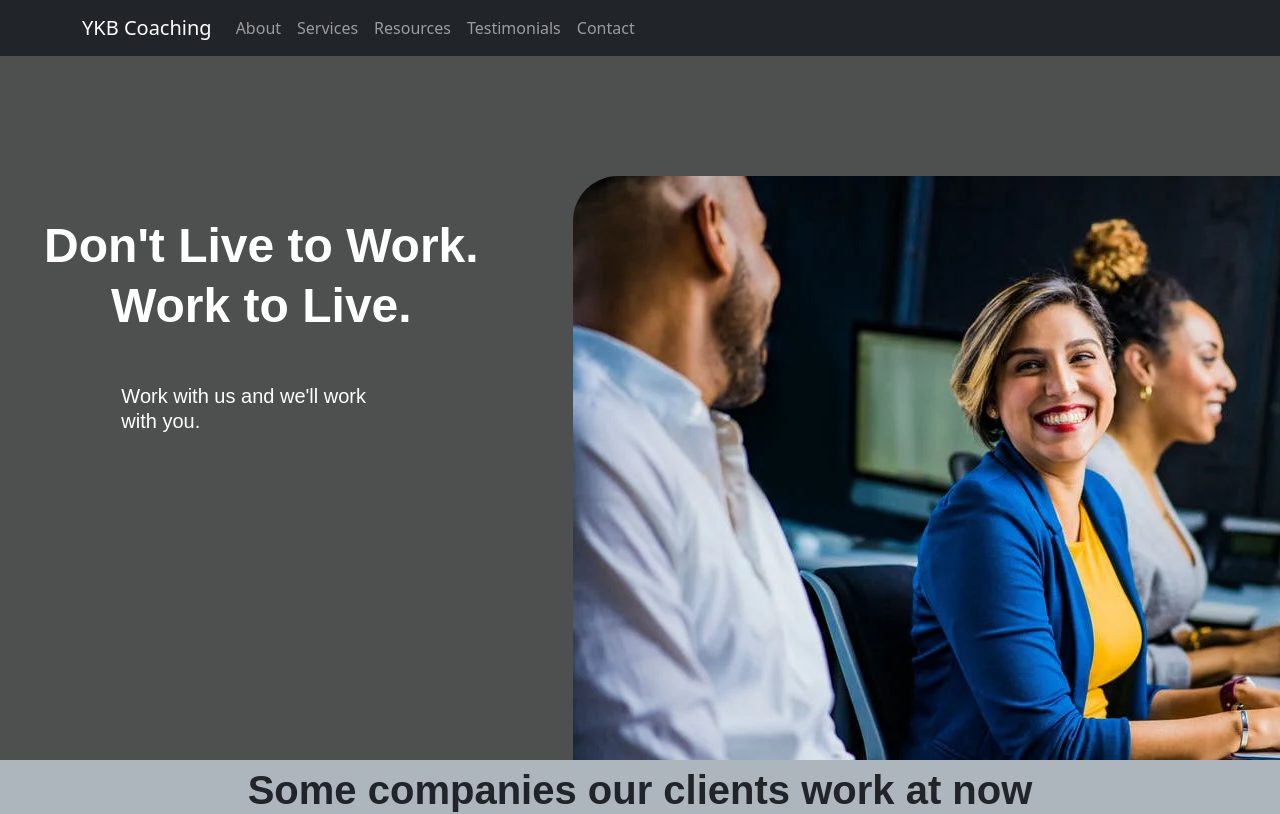
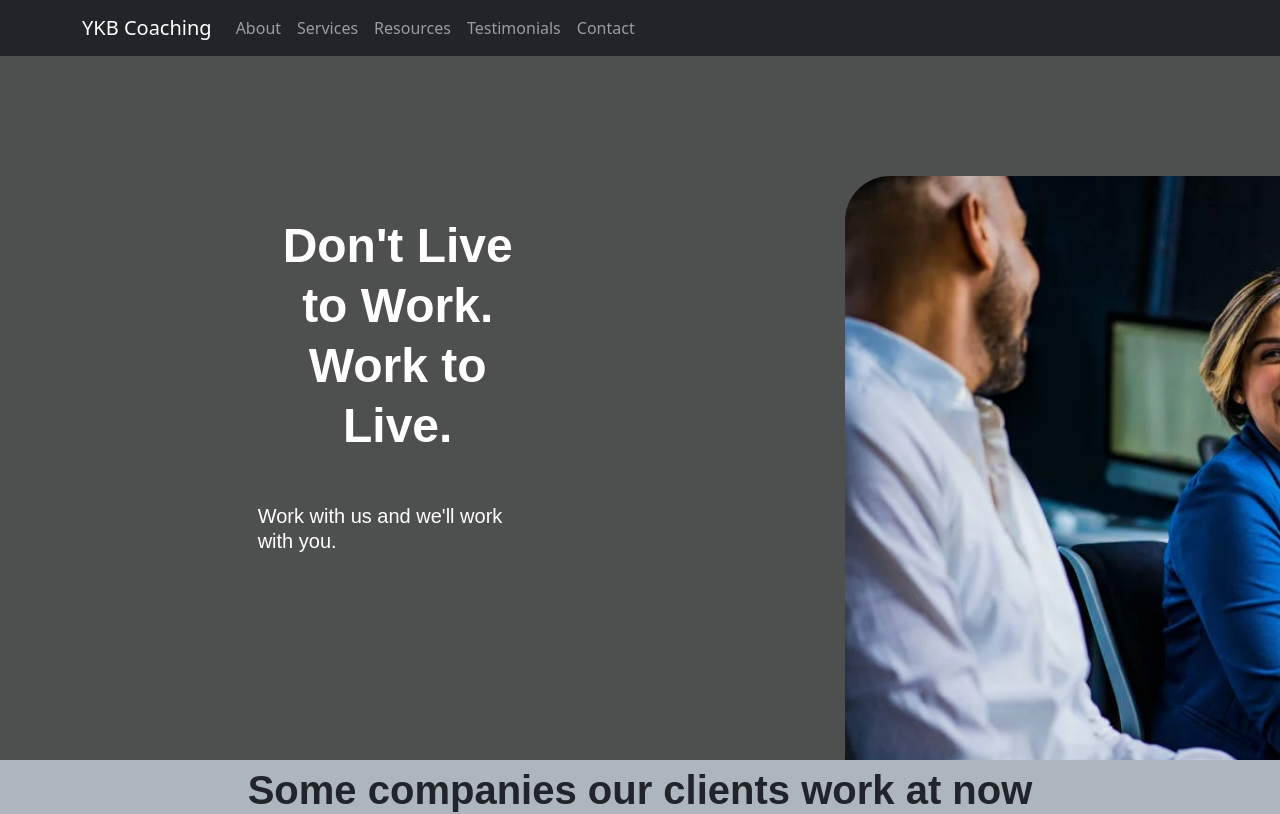
Before and after one commit to jermeewinn/YKB-solutions, a React (Create React App) app: page / in a window 1280 px wide. Shown: the top 814 px of the page. Built offline with nearby package versions, Linux system fonts and the light colour scheme; the HTML template or start-up script is replaced by a standard one.

Commit message:
added backgroundSize value to "cover" for backGroundImage style

```diff
--- a/src/components/Home/Banner/index.js
+++ b/src/components/Home/Banner/index.js
@@ -10,9 +10,12 @@ function Banner() {
                     <h5 className='my-5 home-banner-subtext'>Work with us and we'll work with you.</h5>
                 </div>
             </div>
-            <div></div>
+            {/* <div></div> */}
             <div className='home-banner-right'
-            style={{ backgroundImage: `url(${Working})`}}
+            style={{
+                backgroundImage: `url(${Working})`,
+                backgroundRepeat: 'no-repeat',
+                backgroundSize: 'cover'}}
             ></div>
         </container>
     )
--- a/src/index.css
+++ b/src/index.css
@@ -196,15 +196,17 @@ footer {
 }
 
 .home-banner-left {
-  max-width: 460px;
-  margin-left: 40px;
-  margin-right: 40px;
+  max-width: auto;
+  margin-left: 20%;
+  margin-right: 20%;
 }
 
 .home-banner-right {
   height: 100%;
   width: 100%;
-  /* background-color: #adb5bd; */
+  /* margin-left: 200px; */
+  margin-right: 0px;
+
   border-radius: 45px;
   transform: translate(50px, 120px);
 }
```
